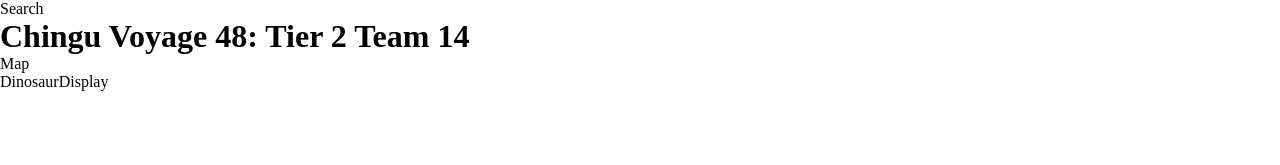
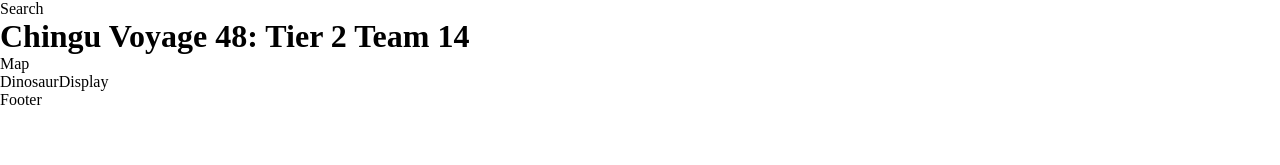
Before and after one commit to chingu-voyages/v48-tier2-team-14, a React (Vite) app: page / in a window 1280 px wide. Shown: the top 165 px of the page. Built offline with nearby package versions, Linux system fonts and the light colour scheme.

Commit message:
created footer component

```diff
--- a/src/App.jsx
+++ b/src/App.jsx
@@ -1,15 +1,13 @@
-
 import "./App.css";
 import "./styles/Charts.css";
 import { data, data2 } from "./data";
-import { useEffect } from "react";
 import PieChart from "./components/PieChart";
 import DonutChart from "./components/DonutChart";
-import { AppProvider } from './context/Context';
-import Search from './components/Search';
-import Map from './components/Map';
-import DinosaurDisplay from './components/DinosaurDisplay';
-
+import { AppProvider } from "./context/Context";
+import Search from "./components/Search";
+import Map from "./components/Map";
+import DinosaurDisplay from "./components/DinosaurDisplay";
+import Footer from "./components/Footer";
 
 function App() {
   return (
@@ -24,9 +22,9 @@
       </div>
       <Map />
       <DinosaurDisplay />
+      <Footer />
     </AppProvider>
   );
-
 }
 
 export default App;
--- /dev/null
+++ b/src/components/Footer.jsx
@@ -0,0 +1,7 @@
+import React from "react";
+
+const Footer = () => {
+  return <div>Footer</div>;
+};
+
+export default Footer;
```
Lines whose indentation alone changed are shown as unchanged.
